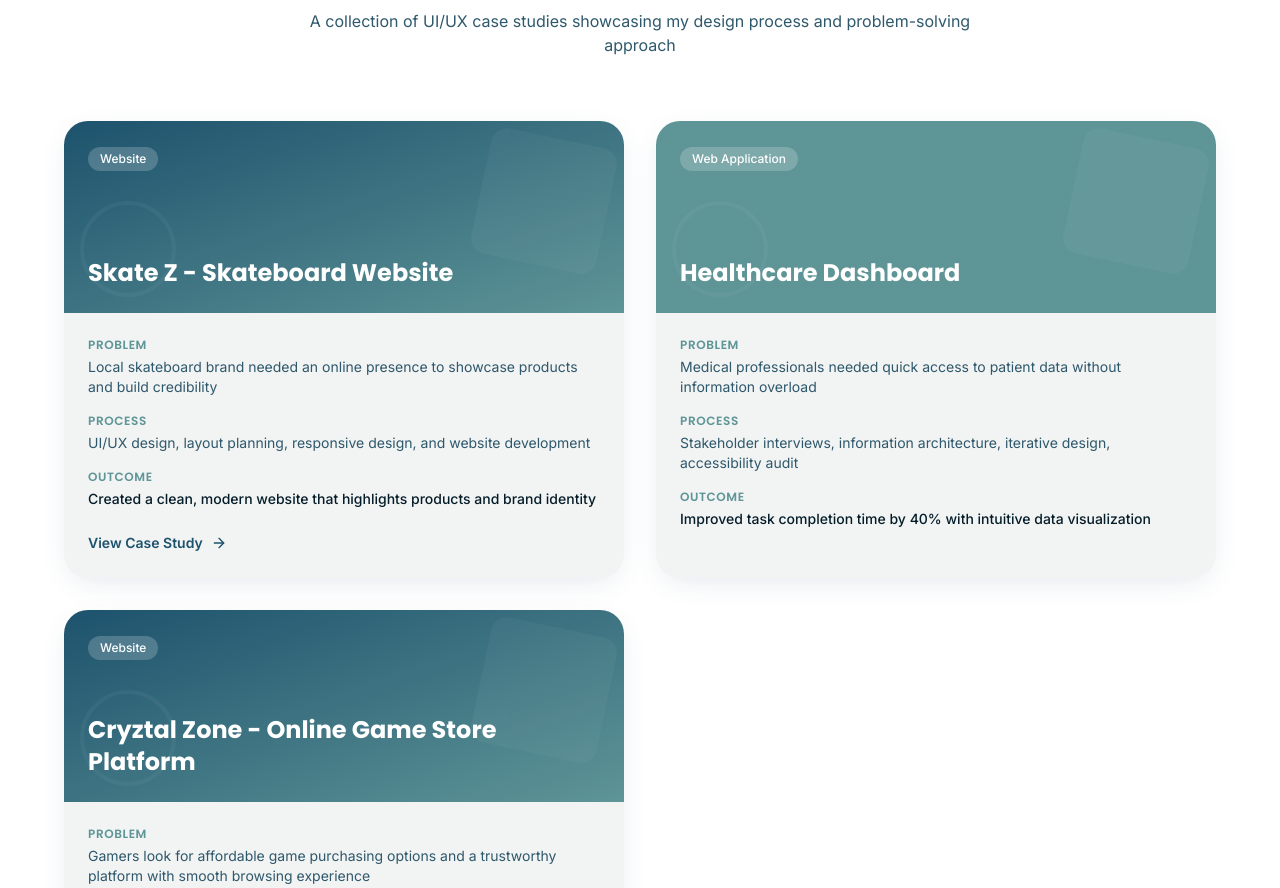
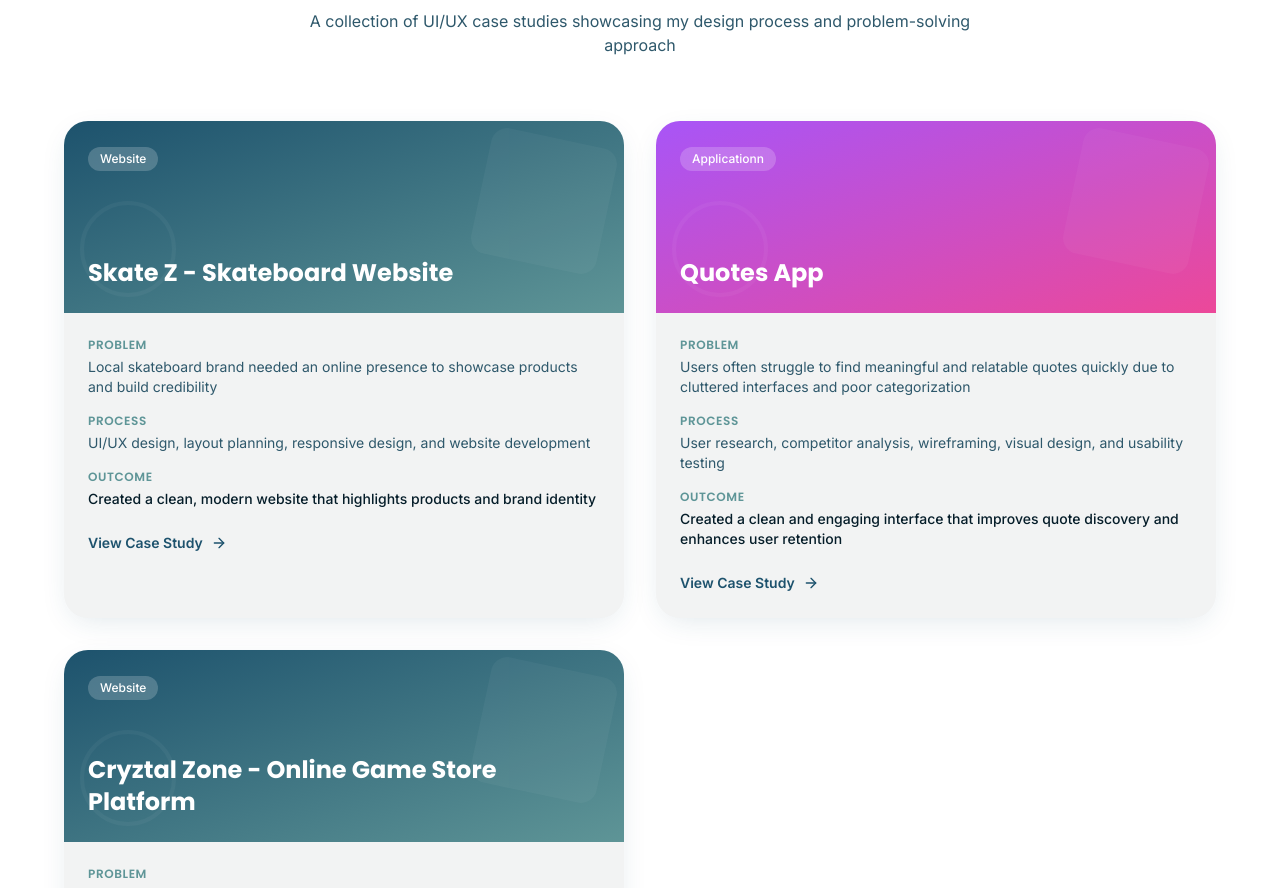
Before and after one commit to roshhhhh07/portfolio, a React (Vite) app: page / in a window 1280 px wide. Shown: the part 2451-3339 px from the top of the page. Built offline with nearby package versions, Linux system fonts and the light colour scheme; the HTML template or start-up script is replaced by a standard one.

Commit message:
Update Projects.tsx

```diff
--- a/src/components/Projects.tsx
+++ b/src/components/Projects.tsx
@@ -18,12 +18,13 @@ const projects = [{
 
 
   {
-    title: "Healthcare Dashboard",
-    category: "Web Application",
-    problem: "Medical professionals needed quick access to patient data without information overload",
-    process: "Stakeholder interviews, information architecture, iterative design, accessibility audit",
-    outcome: "Improved task completion time by 40% with intuitive data visualization",
-    color: "from-secondary to-teal-accent",
+  title: "Quotes App",
+  category: "Applicationn",
+  problem: "Users often struggle to find meaningful and relatable quotes quickly due to cluttered interfaces and poor categorization",
+  process: "User research, competitor analysis, wireframing, visual design, and usability testing",
+  outcome: "Created a clean and engaging interface that improves quote discovery and enhances user retention",
+  color: "from-purple-500 to-pink-500",
+  link: "https://www.figma.com/design/1QBvMCVvw83sihjuFXoMc7/Untitled?node-id=24-4112"
   },
 
  {
```
